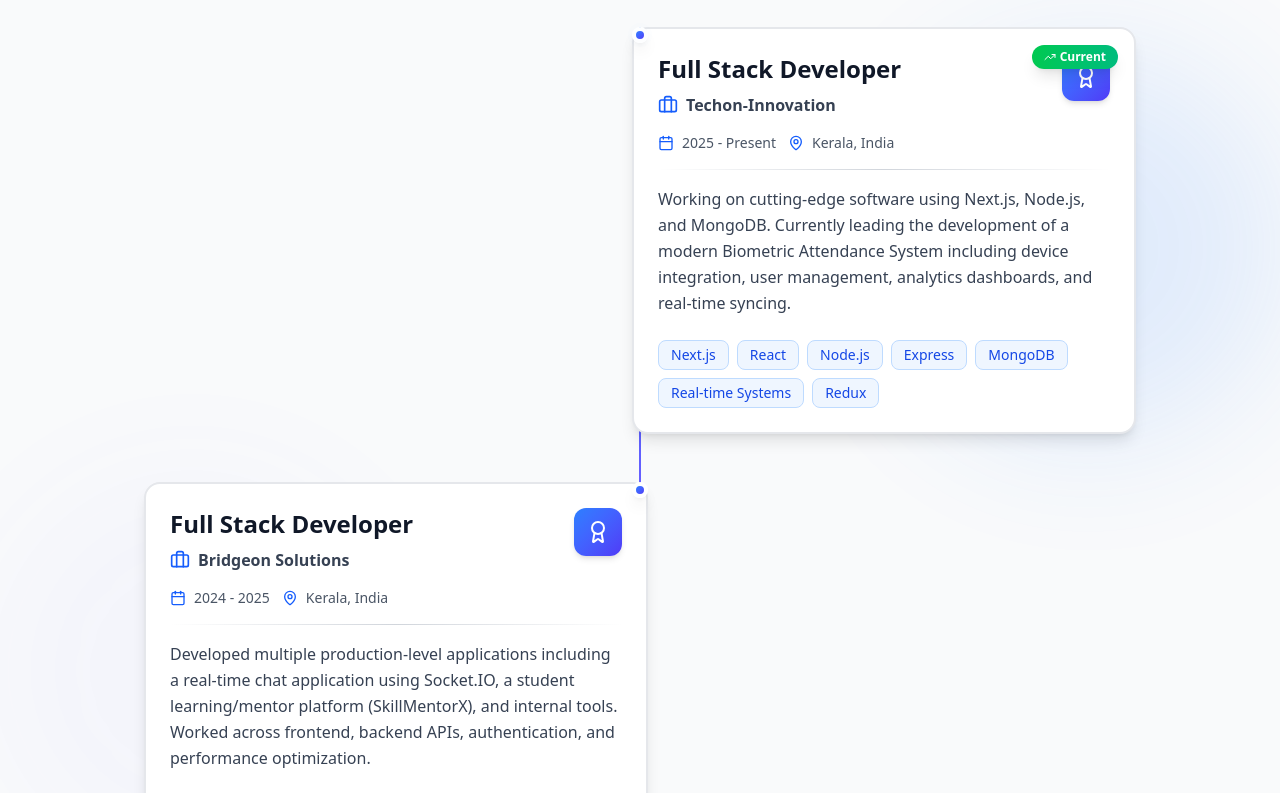
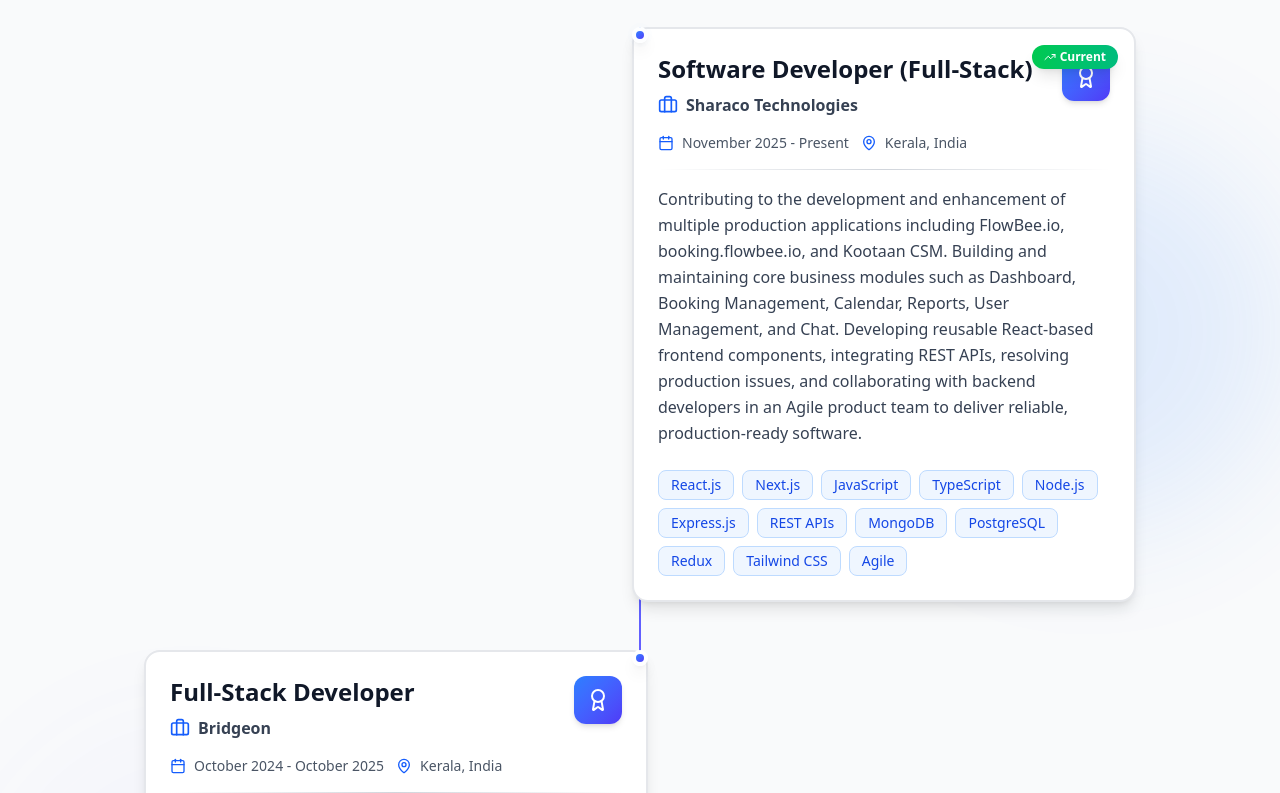
Before and after one commit to iamfaisalpk/Faisal, a Next.js app: page / in a window 1280 px wide. Shown: the part 6220-7013 px from the top of the page. Built offline with nearby package versions, Linux system fonts and the light colour scheme.

Commit message:
some updates neede dinthe work exerience k

```diff
--- a/app/(sections)/experience/Experience.tsx
+++ b/app/(sections)/experience/Experience.tsx
@@ -5,25 +5,52 @@
 
 const experiences = [
     {
-        title: "Full Stack Developer",
-        company: "Techon-Innovation",
+        title: "Software Developer (Full-Stack)",
+        company: "Sharaco Technologies",
         location: "Kerala, India",
-        period: "2025 - Present",
+        period: "November 2025 - Present",
         duration: "Present",
         description:
-            "Working on cutting-edge software using Next.js, Node.js, and MongoDB. Currently leading the development of a modern Biometric Attendance System including device integration, user management, analytics dashboards, and real-time syncing.",
-        skills: ["Next.js", "React", "Node.js", "Express", "MongoDB", "Real-time Systems", "Redux"],
+            "Contributing to the development and enhancement of multiple production applications including FlowBee.io, booking.flowbee.io, and Kootaan CSM. Building and maintaining core business modules such as Dashboard, Booking Management, Calendar, Reports, User Management, and Chat. Developing reusable React-based frontend components, integrating REST APIs, resolving production issues, and collaborating with backend developers in an Agile product team to deliver reliable, production-ready software.",
+        skills: [
+            "React.js",
+            "Next.js",
+            "JavaScript",
+            "TypeScript",
+            "Node.js",
+            "Express.js",
+            "REST APIs",
+            "MongoDB",
+            "PostgreSQL",
+            "Redux",
+            "Tailwind CSS",
+            "Agile"
+        ],
         current: true
     },
     {
-        title: "Full Stack Developer",
-        company: "Bridgeon Solutions",
+        title: "Full-Stack Developer",
+        company: "Bridgeon",
         location: "Kerala, India",
-        period: "2024 - 2025",
+        period: "October 2024 - October 2025",
         duration: "1 year",
         description:
-            "Developed multiple production-level applications including a real-time chat application using Socket.IO, a student learning/mentor platform (SkillMentorX), and internal tools. Worked across frontend, backend APIs, authentication, and performance optimization.",
-        skills: ["Next.js", "React", "Socket.IO", "Node.js", "Express", "REST APIs", "Redux"],
+            "Completed professional full-stack development training while contributing to real-world software projects. Built full-stack applications including an AI-powered learning platform and a real-time chat application. Developed responsive frontend applications, designed and implemented REST and GraphQL APIs, built backend services, implemented secure authentication, added real-time communication with Socket.IO, and integrated third-party services while following clean coding and Agile practices.",
+        skills: [
+            "React.js",
+            "Next.js",
+            "TypeScript",
+            "Tailwind CSS",
+            "Node.js",
+            "Express.js",
+            "MongoDB",
+            "PostgreSQL",
+            "GraphQL",
+            "Socket.IO",
+            "JWT",
+            "Joi",
+            "Cloudinary"
+        ],
         current: false
     }
 ];
```
